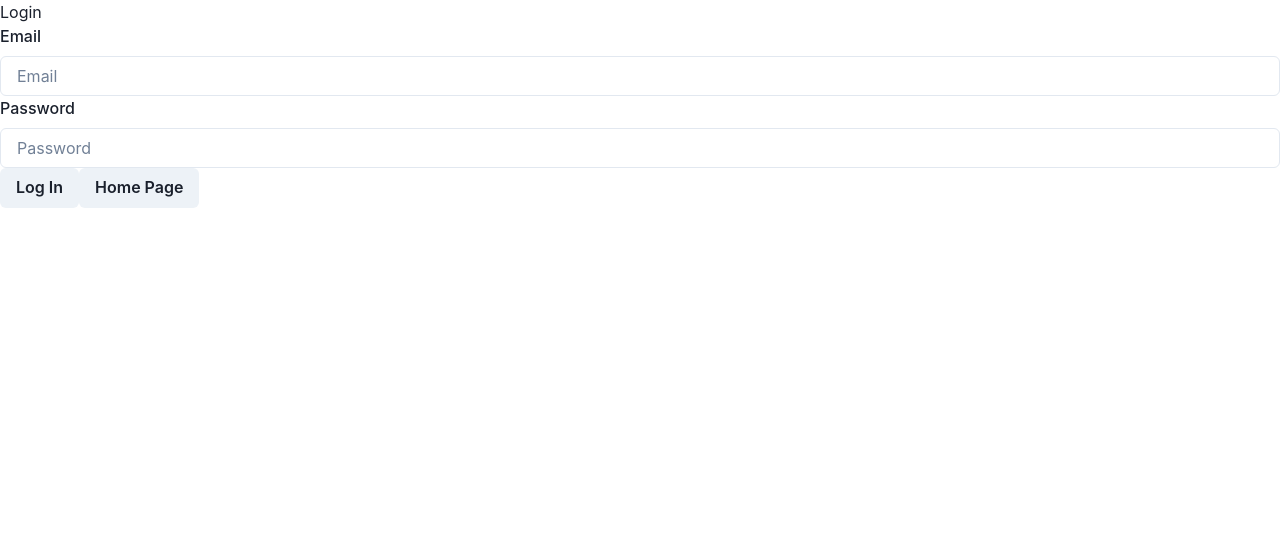
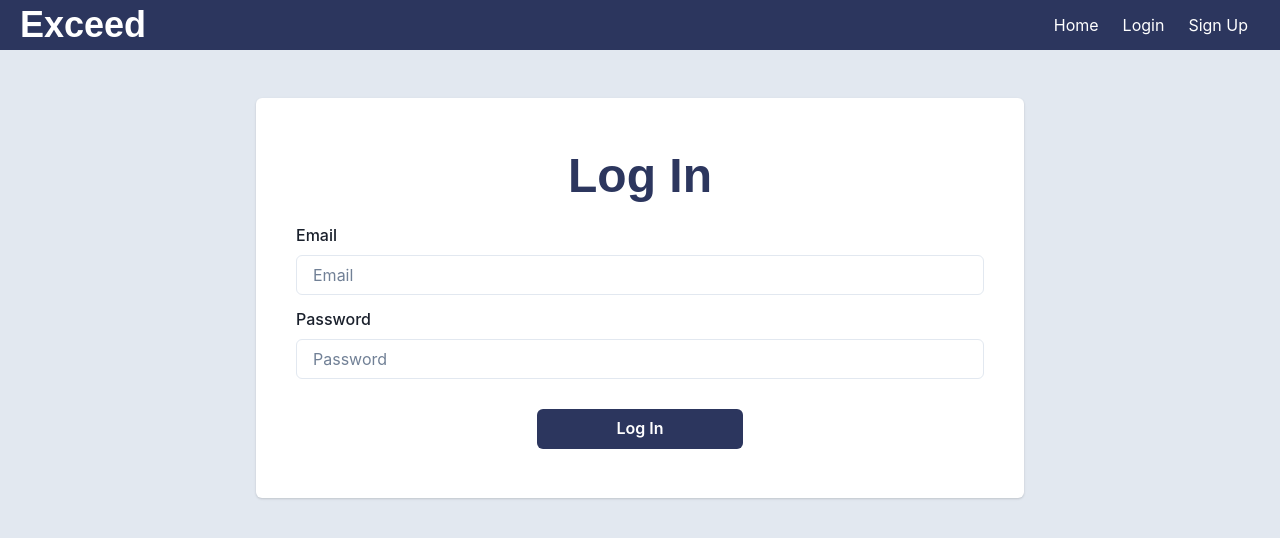
Before and after one commit to keimdm/exceed-game, a React (Vite) app in the folder client/: page /login in a window 1280 px wide. Shown: the top 538 px of the page. Built offline with nearby package versions, Linux system fonts and the light colour scheme.

Commit message:
formatted login

```diff
--- a/client/src/pages/Login.jsx
+++ b/client/src/pages/Login.jsx
@@ -1,7 +1,8 @@
 import { loggedIn, login } from '../utils/auth';
-import { Button, FormControl, FormLabel, Input } from '@chakra-ui/react';
+import { Button, FormControl, FormLabel, Input, Box, Card, Heading } from '@chakra-ui/react';
 import { Link } from "react-router-dom";
 import { useState } from 'react';
+import Header from "../components/Header.jsx";
 
 function Login() {
 
@@ -47,37 +48,70 @@ function Login() {
 
     return (
       <>
-        <p>Login</p>
+        <Box
+            w="100%"
+            h="100vh"
+            bgColor="brand.gray"
+            display="flex"
+            flexDirection="column"
+            alignItems="center"
+        >
+            <Header />
             {loggedIn() ? (
                 <>
-                <p>You are already logged in!</p>
-                <Link to={`/`}>
-                    <Button>
-                        Return to Home Page
-                    </Button>
-                </Link>
+                    <Card
+                        w="60%"
+                        h="50%"
+                        my={12}
+                        display="flex"
+                        flexDirection="column"
+                        justifyContent="space-around"
+                        alignItems="center"
+                        p={10}
+                    >
+                        <Heading
+                            variant="subheading"
+                        >
+                            You are already logged in!
+                        </Heading>
+                    </Card>
                 </>
             ) : (
                 <>
+                    <Card
+                        w="60%"
+                        h="50%"
+                        my={12}
+                        display="flex"
+                        flexDirection="column"
+                        justifyContent="space-around"
+                        alignItems="center"
+                        p={10}
+                    >
+                        <Heading
+                            variant="blue"
+                        >
+                            Log In
+                        </Heading>
                         <FormControl>
                         <FormLabel>Email</FormLabel>
-                    <Input placeholder='Email' onChange={updateEmail}/>
+                        <Input placeholder='Email' onChange={updateEmail} mb={3}/>
                         <FormLabel>Password</FormLabel>
-                    <Input placeholder='Password' onChange={updatePassword}/>
+                        <Input placeholder='Password' onChange={updatePassword} mb={3}/>
                         </FormControl>
                         <Button
                             onClick={signIn}
+                            variant="brand"
+                            w="30%"
                         >
                             Log In
                         </Button>
-                <Link to={`/`}>
-                    <Button>
-                        Home Page
-                    </Button>
-                </Link>
+                    </Card>
                 </>
             )
             }
+        </Box>
+
       </>
     )
   }
```
Lines whose indentation alone changed are shown as unchanged.
